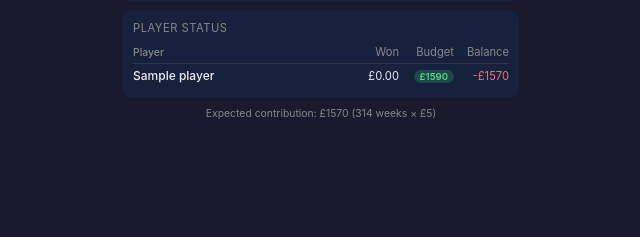
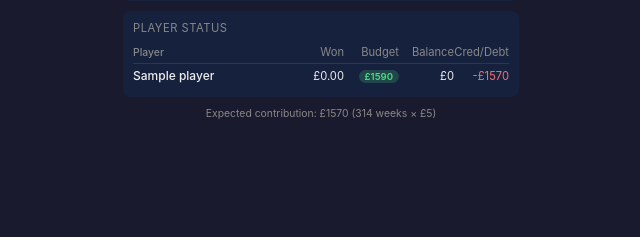
Before and after one commit to spacedlevo/betting_syndicate, a FastAPI app: page /summary in a window 1280 px wide. Shown: the part 453-690 px from the top of the page, without its empty margins (319-959 px from the left). Run offline with FastAPI, Linux system fonts and the light colour scheme; tables that the repository leaves empty hold one stand-in row (values such as "Sample post").

Commit message:
add some more to the summary page

```diff
--- a/app/templates/summary.html
+++ b/app/templates/summary.html
@@ -256,6 +256,7 @@
                 <div class="player-stat">Won</div>
                 <div class="player-stat">Budget</div>
                 <div class="player-stat">Balance</div>
+                <div class="player-stat">Cred/Debt</div>
             </div>
             {% for player in player_stats %}
             <div class="player-row">
@@ -268,6 +269,7 @@
                     -
                     {% endif %}
                 </div>
+                <div class="player-stat">&pound;{{ "%.0f"|format(player.balance) }}</div>
                 <div class="player-stat">
                     {% set contribution_balance = player.balance - expected_per_player %}
                     {% if contribution_balance > 0 %}
```
